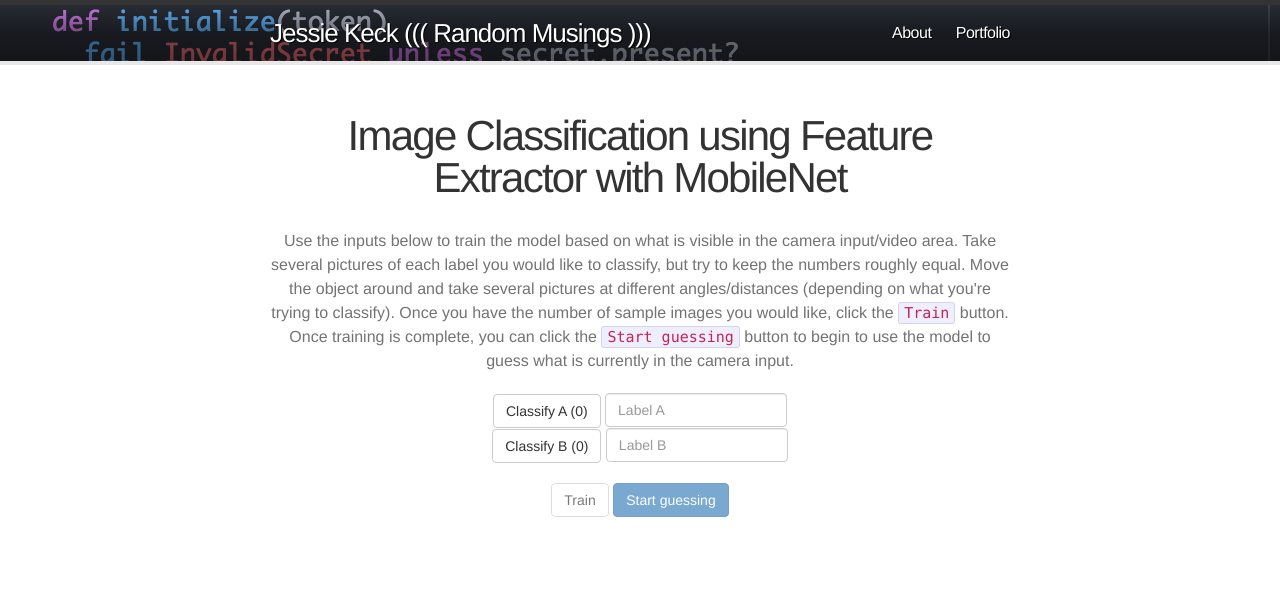
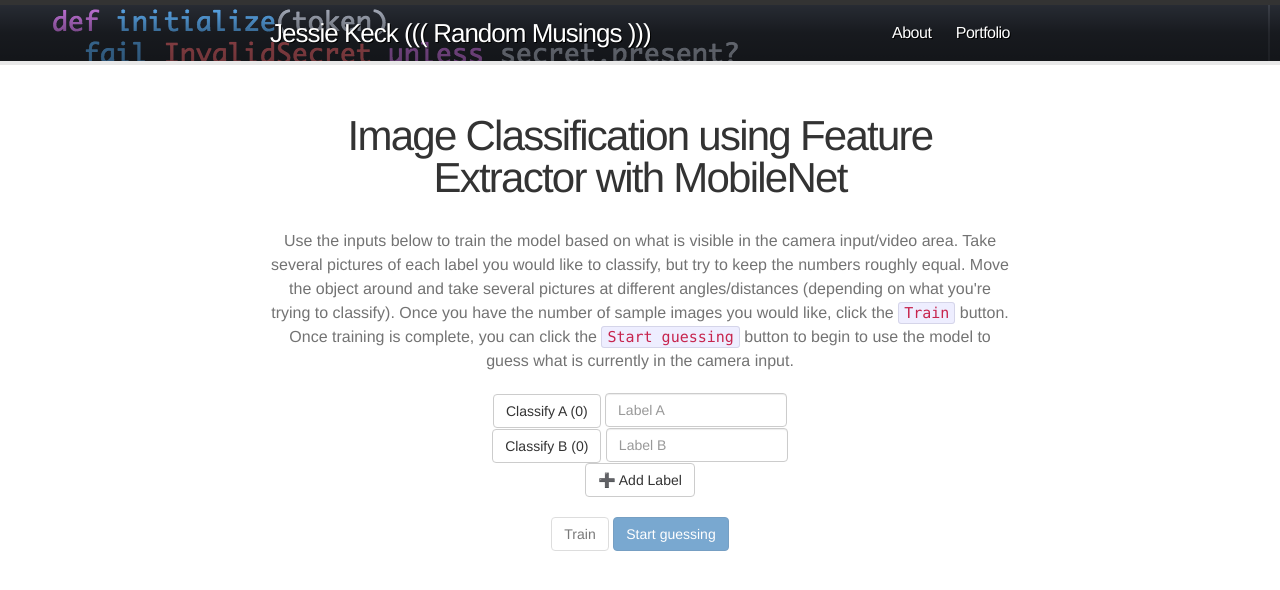
Before and after one commit to jkeck/jkeck.github.io, a Jekyll site: the page built from classify.html, in a window 1280 px wide and 900 px high. Shown: the top 590 px of the window. Built offline with Jekyll 4.4.1, drawn with Linux system fonts in a browser that asks for light colours; nearby versions of some CDN libraries; some of the changed lines change nothing that is shown.

Commit message:
Allow more than 2 labels to be classified.

```diff
--- a/classify.html
+++ b/classify.html
@@ -32,14 +32,16 @@
   Once training is complete, you can click the <code>Start guessing</code> button to begin to use the model to guess what is currently in the camera input.
 </p>
 <div>
-  <div>
-    <button class="btn btn-default" id="classifyA">Classify A (0)</button>
-    <input class="form-control" type="text" id="inputA" placeholder="Label A" />
+  <div class="label-field-group">
+    <button class="btn btn-default" id="classify0">Classify A <span class="count">(0)</span></button>
+    <input class="form-control" type="text" id="input0" placeholder="Label A" />
   </div>
-  <div>
-    <button class="btn btn-default" id="classifyB">Classify B (0)</button>
-    <input class="form-control" type="text" id="inputB"  placeholder="Label B" />
+  <div class="label-field-group">
+    <button class="btn btn-default" id="classify1">Classify B <span class="count">(0)</span></button>
+    <input class="form-control" type="text" id="input1"  placeholder="Label B" />
   </div>
+
+  <button class="btn btn-default" id="addLabel">➕ Add Label</button>
 </div>
 <div>
   <button class="btn btn-default" id="train" disabled>Train <span id="loss"></span></button>
--- a/js/classify.js
+++ b/js/classify.js
@@ -2,12 +2,12 @@
 let classifier;
 let video;
 let loss;
-let aImageCount = 0;
-let bImageCount = 0;
+let labelCount = 2;
+let imageCounts = {};
 
 function setup() {
   noCanvas();
-  // Create a video element
+
   video = document.getElementById('video');
   navigator.mediaDevices.getUserMedia({ video: true })
     .then((stream) => {
@@ -20,9 +20,6 @@
     console.log('Model loaded!');
   });
 
-  // Create a new classifier using those features and give the video we want to use
-  classifier = featureExtractor.classification(video, { numLabels: 2 });
-  // Set up the UI buttons
   setupButtons();
 }
 
@@ -33,31 +30,40 @@
 
 function enableTrainButton() {
   let trainButton = document.getElementById('train');
-  if (aImageCount > 0 && bImageCount > 0) {
+  let allLabelsTrained = true;
+  for(i = 0; i < labelCount; i++) {
+    if (!imageCounts[i] || imageCounts[i] < 1) {
+      allLabelsTrained = false;
+    }
+  }
+
+  if (allLabelsTrained) {
     trainButton.removeAttribute('disabled');
   }
 }
 
 // A util function to create UI buttons
 function setupButtons() {
-  let buttonA = document.getElementById('classifyA');
-  let inputA = document.getElementById('inputA');
-  buttonA.onclick = function(e) {
-    inputA.setAttribute('disabled', 'disabled');
-    aImageCount++;
-    classifier.addImage(inputA.value !== "" ? inputA.value : 'A');
-    buttonA.innerHTML = `Classify A (${aImageCount})`;
-    enableTrainButton();
-  }
+  addLabelButtonBehavaior(0);
+  addLabelButtonBehavaior(1);
 
-  let buttonB = document.getElementById('classifyB');
-  let inputB = document.getElementById('inputB');
-  buttonB.onclick = function(e) {
-    inputB.setAttribute('disabled', 'disabled');
-    bImageCount++;
-    classifier.addImage(inputB.value !== "" ? inputB.value : 'B');
-    buttonB.innerHTML = `Classify B (${bImageCount})`;
-    enableTrainButton();
+  // Add Label Button
+  let addLabelButton = document.getElementById('addLabel');
+  addLabelButton.onclick = function(e) {
+
+    let fields = document.getElementsByClassName('label-field-group');
+    let lastField = fields[fields.length-1];
+
+    let newField = `
+      <div class="label-field-group">
+        <button class="btn btn-default" id="classify${labelCount}">Classify ${mapIndexLetter(labelCount)} <span class="count">(0)</span></button>
+        <input class="form-control" type="text" id="input${labelCount}"  placeholder="Label ${mapIndexLetter(labelCount)}" />
+      </div>
+    `;
+
+    lastField.parentNode.insertBefore(document.createRange().createContextualFragment(newField), lastField.nextSibling);
+    addLabelButtonBehavaior(labelCount);
+    labelCount++;
   }
 
   // Predict Button
@@ -95,6 +101,65 @@
   }
 }
 
+function setClassifier(callback) {
+  if (!classifier) {
+    classifier = featureExtractor.classification(video, { numLabels: labelCount }, callback);
+    document.getElementById('addLabel').setAttribute('disabled', 'disabled');
+  } else {
+    callback();
+  }
+}
+
+function addLabelButtonBehavaior(index) {
+  let button = document.getElementById(`classify${index}`);
+  let input = document.getElementById(`input${index}`);
+  button.onclick = function(e) {
+    setClassifier(function() {
+      let imageCount = imageCounts[index] || 0;
+      imageCount++
+      imageCounts[index] = imageCount;
+
+      input.setAttribute('disabled', 'disabled');
+      classifier.addImage(input.value !== "" ? input.value : mapIndexLetter(index));
+      button.getElementsByClassName('count')[0].innerHTML = `(${imageCount})`
+      enableTrainButton();
+    });
+  }
+}
+
+function mapIndexLetter(index) {
+  return indexLetterMap[index] || '???';
+}
+
+const indexLetterMap = {
+  0: 'A',
+  1: 'B',
+  2: 'C',
+  3: 'D',
+  4: 'E',
+  5: 'F',
+  6: 'G',
+  7: 'H',
+  8: 'I',
+  9: 'J',
+  11: 'K',
+  12: 'L',
+  13: 'M',
+  14: 'N',
+  15: 'O',
+  16: 'P',
+  17: 'Q',
+  18: 'R',
+  19: 'S',
+  20: 'T',
+  21: 'U',
+  22: 'V',
+  23: 'W',
+  24: 'X',
+  25: 'Y',
+  26: 'Z',
+};
+
 // Show the results
 function gotResults(err, results) {
   if (err) {
@@ -104,7 +169,7 @@
     let resultsElement = document.getElementById('result');
     let confidenceElement = document.getElementById('confidence');
     let confidence = results[0].confidence.toFixed(2) * 100;
-    if (confidence > 80) {
+    if (confidence > 70) {
       resultsElement.innerHTML = results[0].label;
     } else {
       resultsElement.innerHTML = '????????';
```
